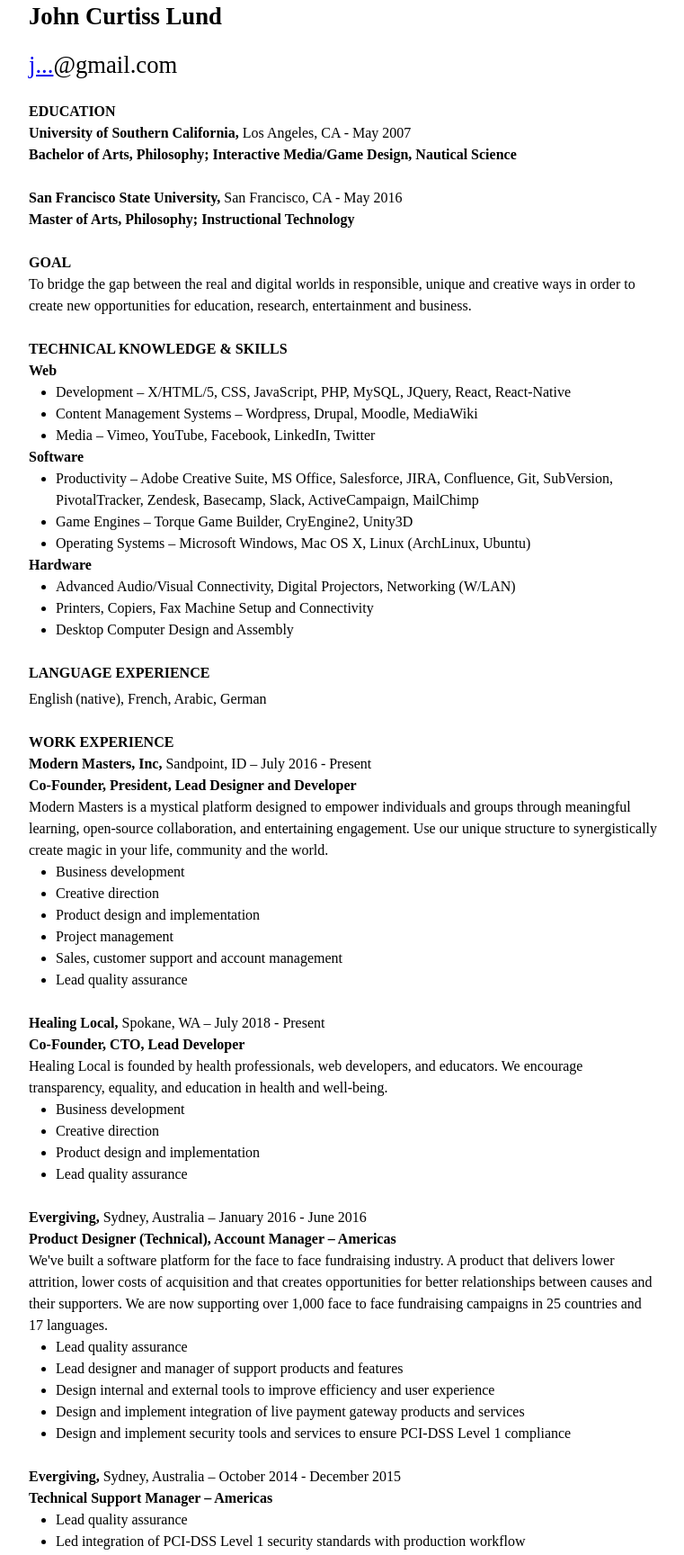
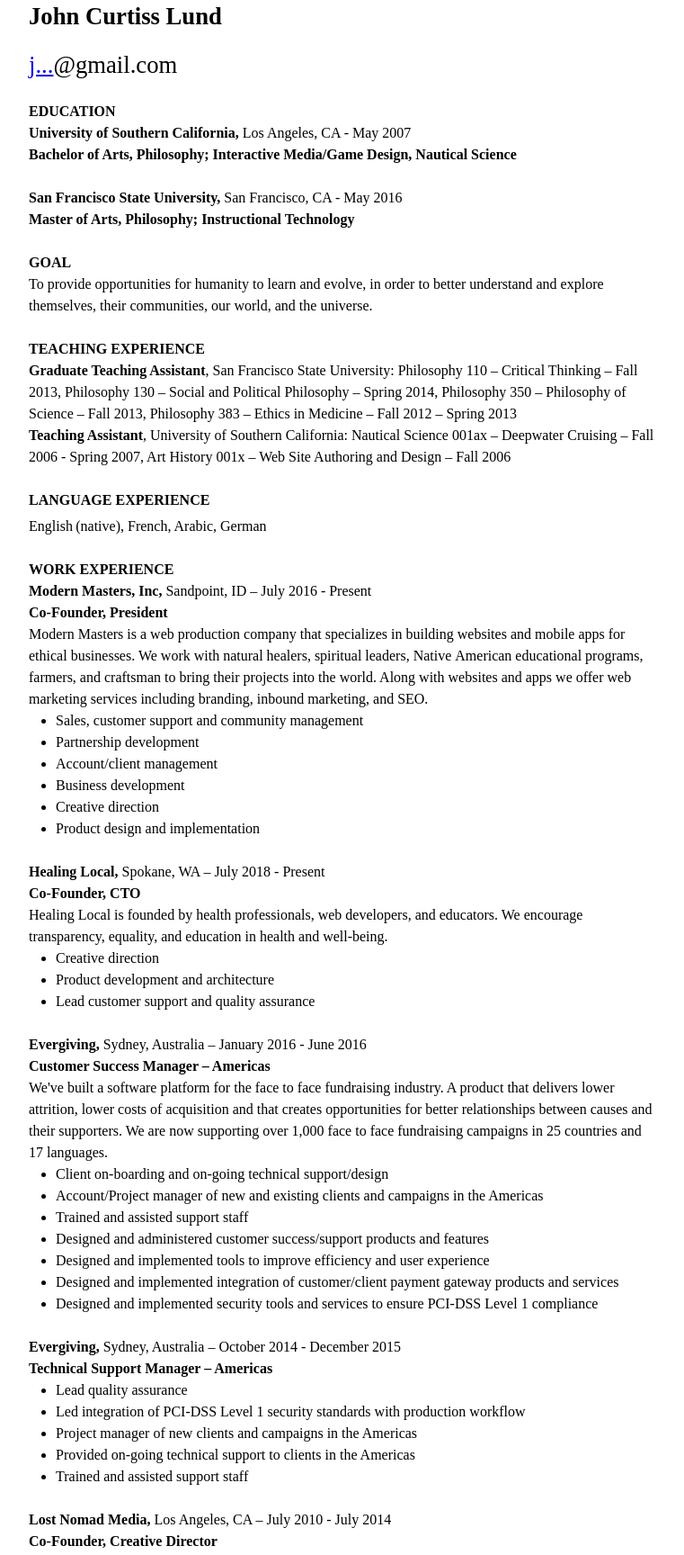
Before and after one commit to johnlund/johnlund.github.io, a plain HTML site: page index.html in a window 1280 px wide. Shown: the part 491-2219 px from the top of the page at 90% size, without its empty margins (258-1019 px from the left). Drawn offline with Linux system fonts and the light colour scheme.

Commit message:
update for people

```diff
--- a/resume.html
+++ b/resume.html
@@ -20,111 +20,62 @@ Philosophy; Instructional Technology</b></p>
 
 </p>
 <p class="western" style="margin-bottom: 0in"><b>GOAL</b></p>
-<p class="western" style="margin-bottom: 0in">To bridge the gap
-between the real and digital worlds in responsible, unique and
-creative ways in order to create new opportunities for education,
-research, entertainment and business.</p>
+<p class="western" style="margin-bottom: 0in">To provide opportunities for humanity to learn and evolve, in order to better understand and explore themselves, their communities, our world, and the universe.</p>
 <p class="western" style="margin-bottom: 0in"><br/>
-
 </p>
-<p class="western" style="margin-bottom: 0in"><b>TECHNICAL KNOWLEDGE
-&amp; SKILLS</b></p>
-<p class="western" style="margin-bottom: 0in"><b>Web</b></p>
-<ul>
-	<li>
-		<p class="western" style="margin-bottom: 0in">Development – X/HTML/5, CSS, JavaScript, PHP, MySQL, JQuery, React, React-Native</p>
-	</li>
-	<li>
-		<p class="western" style="margin-bottom: 0in">Content Management Systems – Wordpress, Drupal, Moodle, MediaWiki</p>
-	</li>
-	<li>
-		<p class="western" style="margin-bottom: 0in">Media – Vimeo, YouTube, Facebook, LinkedIn, Twitter</p>
-	</li>
-</ul>
-<p class="western" style="margin-bottom: 0in"><b>Software</b></p>
-<ul>
-	<li>
-		<p class="western" style="margin-bottom: 0in">Productivity – Adobe Creative Suite, MS Office, Salesforce, JIRA, Confluence, Git, SubVersion, PivotalTracker, Zendesk, Basecamp, Slack, ActiveCampaign, MailChimp</p>
-	</li>
-	<li>
-		<p class="western" style="margin-bottom: 0in">Game Engines – Torque Game Builder, CryEngine2, Unity3D</p>
-	</li>
-	<li>
-	<p class="western" style="margin-bottom: 0in">Operating Systems – Microsoft Windows, Mac OS X, Linux (ArchLinux, Ubuntu)</p>
-	</li>
-</ul>
-<p class="western" style="margin-bottom: 0in"><b>Hardware</b></p>
-<ul>
-	<li>
-		<p class="western" style="margin-bottom: 0in">Advanced Audio/Visual Connectivity, Digital Projectors, Networking (W/LAN)</p>
-	</li>
-	<li>
-		<p class="western" style="margin-bottom: 0in">Printers, Copiers, Fax Machine Setup and Connectivity</p>
-	</li>
-	<li>
-		<p class="western" style="margin-bottom: 0in">Desktop Computer Design and Assembly</p>
-	</li>
-</ul>
+<p class="western" style="margin-bottom: 0in"><b>TEACHING EXPERIENCE</b></p>
+<p><strong>Graduate Teaching Assistant</strong>, San Francisco State University: Philosophy 110 – Critical Thinking – Fall 2013, Philosophy 130 – Social and Political Philosophy – Spring 2014, Philosophy 350 – Philosophy of Science – Fall 2013, Philosophy 383 – Ethics in Medicine – Fall 2012 – Spring 2013<br /><strong>Teaching Assistant</strong>, University of Southern California: Nautical Science 001ax – Deepwater Cruising – Fall 2006 - Spring 2007, Art History 001x – Web Site Authoring and Design – Fall 2006</p>
 <p class="western" style="margin-bottom: 0in"><br/></p>
 <p class="western" style="margin-bottom: 0in"><b>LANGUAGE EXPERIENCE</b></p>
 <p class="western" style="margin-bottom: 0in">English<sup> </sup>(native),
 French, Arabic, German</p>
+
 <p class="western" style="margin-bottom: 0in"><br/></p>
 <p class="western" style="margin-bottom: 0in"><b>WORK EXPERIENCE</b></p>
 <p class="western" style="margin-bottom: 0in"><b>Modern Masters, Inc,
 </b><span style="font-weight: normal">Sandpoint, ID</span> – July 2016 - Present</p>
-<p class="western" style="margin-bottom: 0in"><b>Co-Founder, President,
-Lead Designer and Developer</b></p>
-<p class="western" style="margin-bottom: 0in">Modern Masters is a
-mystical platform designed to empower individuals and groups through
-meaningful learning, open-source collaboration, and entertaining
-engagement. Use our unique structure to synergistically create magic
-in your life, community and the world.</p>
+<p class="western" style="margin-bottom: 0in"><b>Co-Founder, President</b></p>
+<p class="western" style="margin-bottom: 0in">Modern Masters is a web production company that specializes in building websites and mobile apps for ethical businesses. We work with natural healers, spiritual leaders, Native American educational programs, farmers, and craftsman to bring their projects into the world. Along with websites and apps we offer web marketing services including branding, inbound marketing, and SEO.</p>
 <ul>
+	<li>
+		<p class="western" style="margin-bottom: 0in">Sales, customer support and community management</p>
+	</li>
+	<li>
+		<p class="western" style="margin-bottom: 0in">Partnership development</p>
+	</li>
+	<li>
+		<p class="western" style="margin-bottom: 0in">Account/client management</p>
+	</li>
 	<li>
 		<p class="western" style="margin-bottom: 0in">Business development</p>
 	</li>
 	<li>
-		<p class="western" style="margin-bottom: 0in">Creative direction</p>
+		<p class="western" style="margin-bottom: 0in; font-weight: normal">Creative direction</p>
 	</li>
 	<li>
-		<p class="western" style="margin-bottom: 0in">Product design and implementation</p>
-	</li>
-	<li>
-		<p class="western" style="margin-bottom: 0in">Project management</p>
-	</li>
-	<li>
-		<p class="western" style="margin-bottom: 0in; font-weight: normal">Sales, customer support and account management</p>
-	</li>
-	<li>
-		<p class="western" style="margin-bottom: 0in; font-weight: normal">Lead quality assurance</p>
+		<p class="western" style="margin-bottom: 0in; font-weight: normal">Product design and implementation</p>
 	</li>
 </ul>
 <p class="western" style="margin-bottom: 0in"><br/></p>
 <p class="western" style="margin-bottom: 0in"><b>Healing Local,
 </b><span style="font-weight: normal">Spokane, WA</span> – July 2018 - Present</p>
-<p class="western" style="margin-bottom: 0in"><b>Co-Founder, CTO,
-Lead Developer</b></p>
+<p class="western" style="margin-bottom: 0in"><b>Co-Founder, CTO</b></p>
 <p class="western" style="margin-bottom: 0in">Healing Local is founded by health professionals, web developers, and educators. We encourage transparency, equality, and education in health and well-being.</p>
 <ul>
-	<li>
-		<p class="western" style="margin-bottom: 0in">Business development</p>
-	</li>
 	<li>
 		<p class="western" style="margin-bottom: 0in">Creative direction</p>
 	</li>
 	<li>
-		<p class="western" style="margin-bottom: 0in">Product design and implementation</p>
+		<p class="western" style="margin-bottom: 0in">Product development and architecture</p>
 	</li>
 	<li>
-		<p class="western" style="margin-bottom: 0in; font-weight: normal">Lead quality assurance</p>
+		<p class="western" style="margin-bottom: 0in; font-weight: normal">Lead customer support and quality assurance</p>
 	</li>
 </ul>
 <p class="western" style="margin-bottom: 0in"><br/></p>
 <p class="western" style="margin-bottom: 0in"><b>Evergiving,
 </b>Sydney, Australia	– January 2016 - June 2016</span></p>
-<p class="western" style="margin-bottom: 0in"><b>Product Designer
-(Technical), Account Manager – Americas</b></p>
+<p class="western" style="margin-bottom: 0in"><b>Customer Success Manager – Americas</b></p>
 <p class="western" style="margin-bottom: 0in">We've built a software
 platform for the face to face fundraising industry. A product that
 delivers lower attrition, lower costs of acquisition and that creates
@@ -133,19 +84,25 @@ supporters. We are now supporting over 1,000 face to face fundraising
 campaigns in 25 countries and 17 languages.</p>
 <ul>
 	<li>
-		<p class="western" style="margin-bottom: 0in">Lead quality assurance</p>
+		<p class="western" style="margin-bottom: 0in">Client on-boarding and on-going technical support/design</p>
 	</li>
 	<li>
-		<p class="western" style="margin-bottom: 0in">Lead designer and manager of support products and features</p>
+		<p class="western" style="margin-bottom: 0in">Account/Project manager of new and existing clients and campaigns in the Americas</p>
 	</li>
 	<li>
-		<p class="western" style="margin-bottom: 0in">Design internal and external tools to improve efficiency and user experience</p>
+		<p class="western" style="margin-bottom: 0in">Trained and assisted support staff</p>
 	</li>
 	<li>
-		<p class="western" style="margin-bottom: 0in">Design and implement integration of live payment gateway products and services</p>
+		<p class="western" style="margin-bottom: 0in">Designed and administered customer success/support products and features</p>
 	</li>
 	<li>
-		<p class="western" style="margin-bottom: 0in">Design and implement security tools and services to ensure PCI-DSS Level 1 compliance</p>
+		<p class="western" style="margin-bottom: 0in">Designed and implemented tools to improve efficiency and user experience</p>
+	</li>
+	<li>
+		<p class="western" style="margin-bottom: 0in">Designed and implemented integration of customer/client payment gateway products and services</p>
+	</li>
+	<li>
+		<p class="western" style="margin-bottom: 0in">Designed and implemented security tools and services to ensure PCI-DSS Level 1 compliance</p>
 	</li>
 </ul>
 <p class="western" style="margin-bottom: 0in"><br/></p>
@@ -164,16 +121,16 @@ Manager – Americas</b></p>
 		<p class="western" style="margin-bottom: 0in">Project manager of new clients and campaigns in the Americas</p>
 	</li>
 	<li>
-		<p class="western" style="margin-bottom: 0in">Provide on-going technical support to clients in the Americas</p>
+		<p class="western" style="margin-bottom: 0in">Provided on-going technical support to clients in the Americas</p>
 	</li>
 	<li>
-		<p class="western" style="margin-bottom: 0in">Train and assist support staff</p>
+		<p class="western" style="margin-bottom: 0in">Trained and assisted support staff</p>
 	</li>
 </ul>
 <p class="western" style="margin-bottom: 0in"><br/></p>
 <p class="western" style="margin-bottom: 0in"><b>Lost Nomad Media,</b>
 Los Angeles, CA	– July 2010 - July 2014</p>
-<p class="western" style="margin-bottom: 0in"><b>Co-Founder, Creative Director, Lead Developer</b></p>
+<p class="western" style="margin-bottom: 0in"><b>Co-Founder, Creative Director</b></p>
 <p class="western" style="margin-bottom: 0in">Lost Nomad Media offers
 a variety of services to help researchers, educators, and non-profit
 organizations share what they’ve discovered, what they’re working
@@ -183,19 +140,14 @@ your passion for science with the world, and keep people informed
 about the exciting work you’re doing.</p>
 <ul>
 	<li>
-		<p class="western" style="margin-bottom: 0in">Lead interactive developer</p>
+		<p class="western" style="margin-bottom: 0in">Sales and account manager</p>
 	</li>
-	<ul>
-		<li>
-			<p class="western" style="margin-bottom: 0in">Utilize HTML5 / CSS3 and JavaScript for front end designs</p>
-		</li>
-		<li>
-			<p class="western" style="margin-bottom: 0in">Utilize PHP for back-end web services</p>
-		</li>
-		<li>
-			<p class="western" style="margin-bottom: 0in">Manage web and app developers</p>
-		</li>
-	</ul>
+	<li>
+		<p class="western" style="margin-bottom: 0in">Lead customer support</p>
+	</li>
+	<li>
+		<p class="western" style="margin-bottom: 0in">Lead developer</p>
+	</li>
 	<li>
 		<p class="western" style="margin-bottom: 0in">Creative director of web, film, and mobile projects</p>
 	</li>
@@ -219,6 +171,12 @@ and wellness by developing digital games that make rehabilitation
 more fun, meaningful, engaging and cost-effective.</p>
 <ul>
 	<li>
+		<p class="western" style="margin-bottom: 0in">Managed highly diverse teams of researchers, artists, programmers, and game designers</p>
+	</li>
+	<li>
+		<p class="western" style="margin-bottom: 0in">Scheduled and organized tasks for team members</p>
+	</li>
+	<li>
 		<p class="western" style="margin-bottom: 0in">Solved IT issues holding up development and production</p>
 	</li>
 	<li>
@@ -229,12 +187,6 @@ more fun, meaningful, engaging and cost-effective.</p>
 	</li>
 	<li>
 		<p class="western" style="margin-bottom: 0in">Ensured game projects are delivered on time and within budget</p>
-	</li>
-	<li>
-		<p class="western" style="margin-bottom: 0in">Managed highly diverse teams of researchers, artists, programmers, and game designers</p>
-	</li>
-	<li>
-		<p class="western" style="margin-bottom: 0in">Scheduled and organized tasks for team members</p>
 	</li>
 </ul>
 <p class="western" style="margin-bottom: 0in"><br/></p>
@@ -264,13 +216,13 @@ Entertainment,</b> San Anselmo, CA – July 2008 - June 2009</p>
 and Producer</b></p>
 <ul>
 	<li>
-		<p class="western" style="margin-bottom: 0in">Design and produce elements of a massive, high-definition, 3D, online virtual-world; including, but not limited to: User Interface, Community Management, Game Design, User Experience, Quality Assurance, In-world Economy, Business Goals and Market Research</p>
+		<p class="western" style="margin-bottom: 0in">Designed and produced elements of a massive, high-definition, 3D, online virtual-world; including, but not limited to: User Interface, Community Management, Game Design, User Experience, Quality Assurance, In-world Economy, Business Goals and Market Research</p>
 	</li>
 	<li>
-		<p class="western" style="margin-bottom: 0in">Design and manage unique, branded, interactive projects with the Smithsonian Institution, National Geographic, and the National Association of College Bookstores</p>
+		<p class="western" style="margin-bottom: 0in">Managed large and small clients to design and integrate complex interactive products and features; including but not limited to: the Smithsonian Institution, National Geographic, TERC, and the National Association of College Bookstores</p>
 	</li>
 	<li>
-		<p class="western" style="margin-bottom: 0in">Work in both small design teams and large, multi-disciplinary teams of artists, engineers and designers from both inside the company and out to develop original experiences and games</p>
+		<p class="western" style="margin-bottom: 0in">Worked in both small and large, multi-disciplinary teams of artists, engineers, researchers, scientists and designers from both inside the company and out to develop original experiences and games</p>
 	</li>
 </ul>
 <p class="western" style="margin-bottom: 0in"><br/></p>
```
